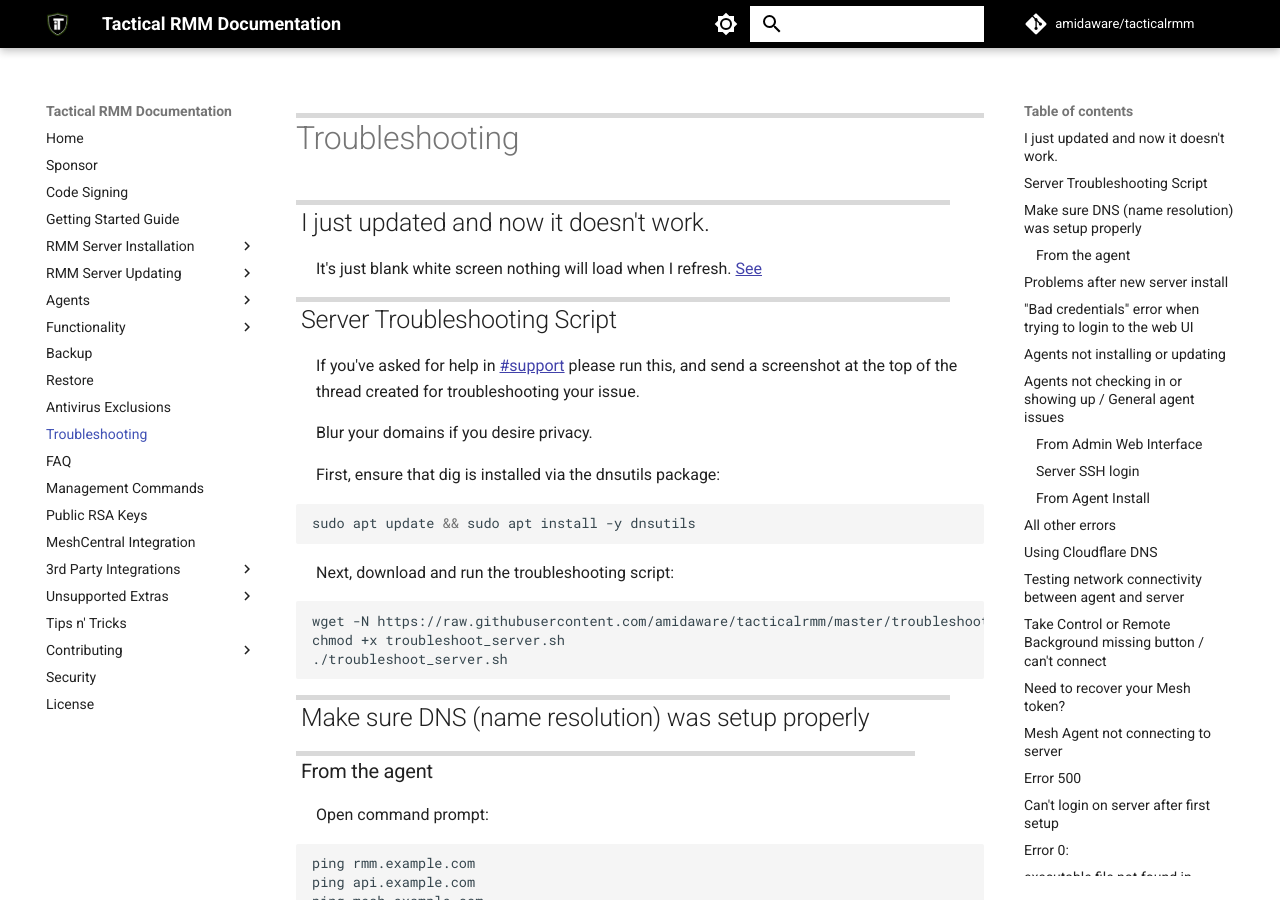
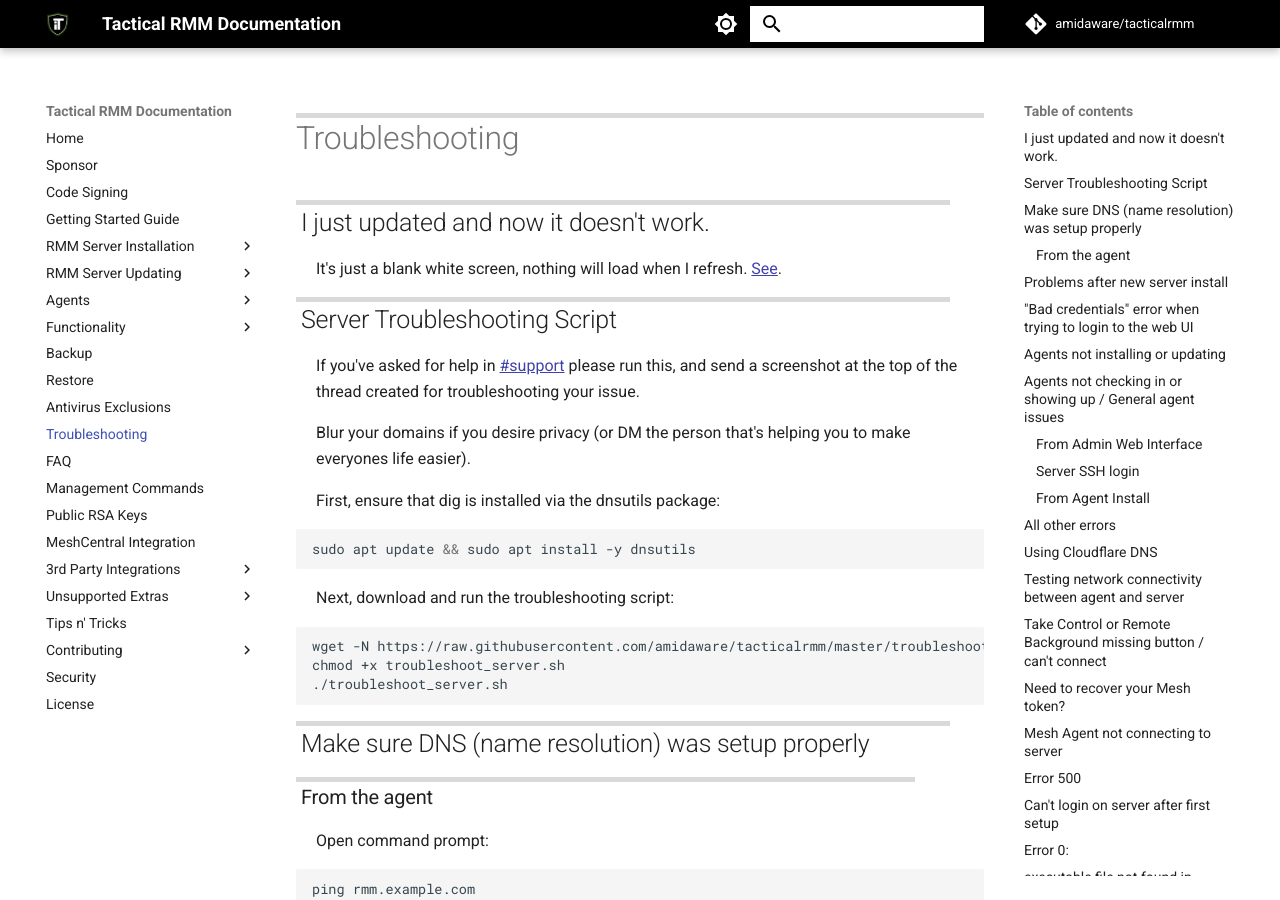
Before and after one commit to amidaware/trmm-docs, an MkDocs documentation site: the page built from docs/troubleshooting.md, in a window 1280 px wide and 900 px high. Built offline with MkDocs 1.6.1 and Material for MkDocs 9.7.7, drawn with Linux system fonts in a browser that asks for light colours; comment, search, counter and statistics services are not loaded.

Commit message:
minitweaks

```diff
--- a/docs/troubleshooting.md
+++ b/docs/troubleshooting.md
@@ -2,13 +2,13 @@
 
 ## I just updated and now it doesn't work.
 
-It's just blank white screen nothing will load when I refresh. [See](faq.md#i-just-updated-and-now-it-doesnt-work)
+It's just a blank white screen, nothing will load when I refresh. [See](faq.md#i-just-updated-and-now-it-doesnt-work).
 
 ## Server Troubleshooting Script
 
 If you've asked for help in [#support](https://discord.com/channels/736478043522072608/744282073870630912) please run this, and send a screenshot at the top of the thread created for troubleshooting your issue.
 
-Blur your domains if you desire privacy.
+Blur your domains if you desire privacy (or DM the person that's helping you to make everyones life easier).
 
 First, ensure that dig is installed via the dnsutils package:
 
```
Also changed, not shown: docs/faq.md (+1 -1 lines).
